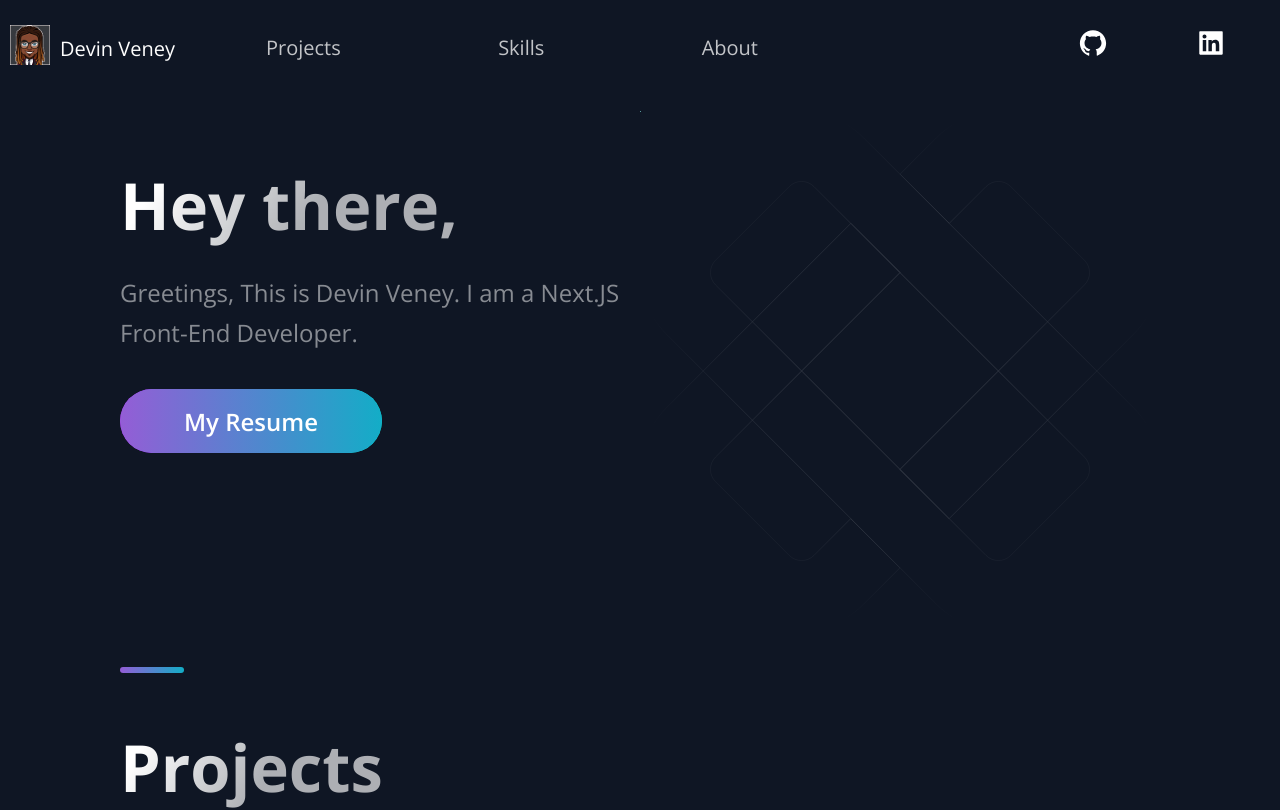
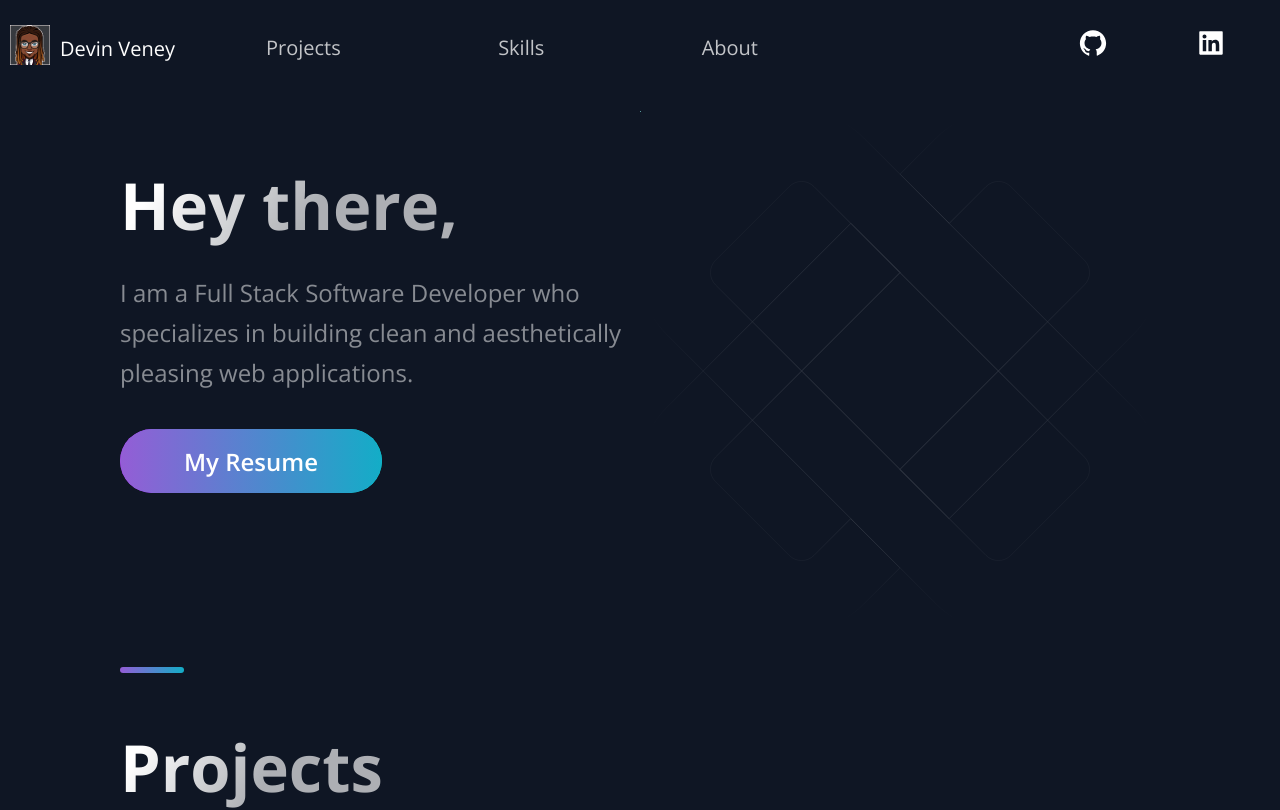
Before and after one commit to DevinVeney/OfficialPortfolio, a Next.js app: page / in a window 1280 px wide. Shown: the top 810 px of the page. Built offline with nearby package versions, Linux system fonts and the light colour scheme.

Commit message:
change to hero file itroduction

```diff
--- a/src/components/Hero/Hero.js
+++ b/src/components/Hero/Hero.js
@@ -17,7 +17,8 @@ const Hero = (props) => (
           Hey there,
         </SectionTitle>
         <SectionText>
-          Greetings, This is Devin Veney. I am a Next.JS Front-End Developer.{' '}
+          I am a Full Stack Software Developer who specializes in building clean
+          and aesthetically pleasing web applications.{' '}
         </SectionText>
         <Button
           onClick={(e) => {
```
